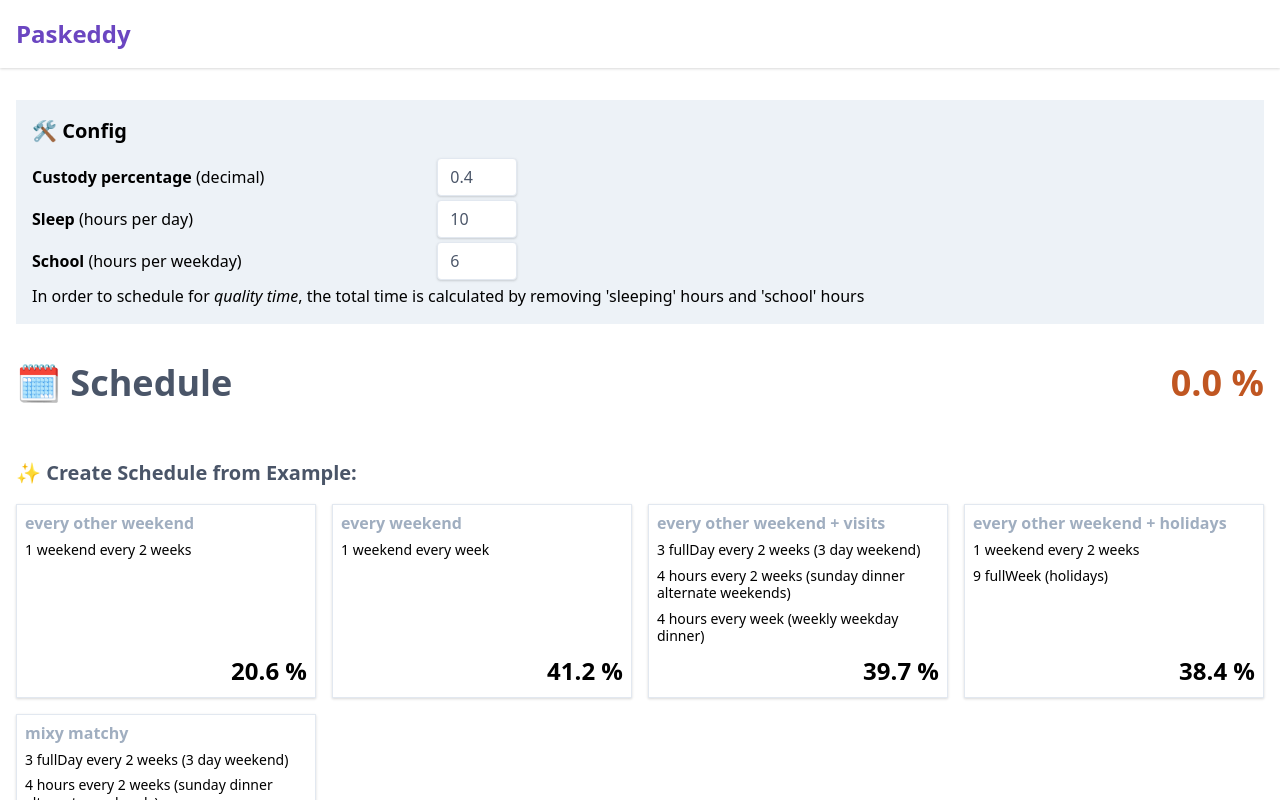
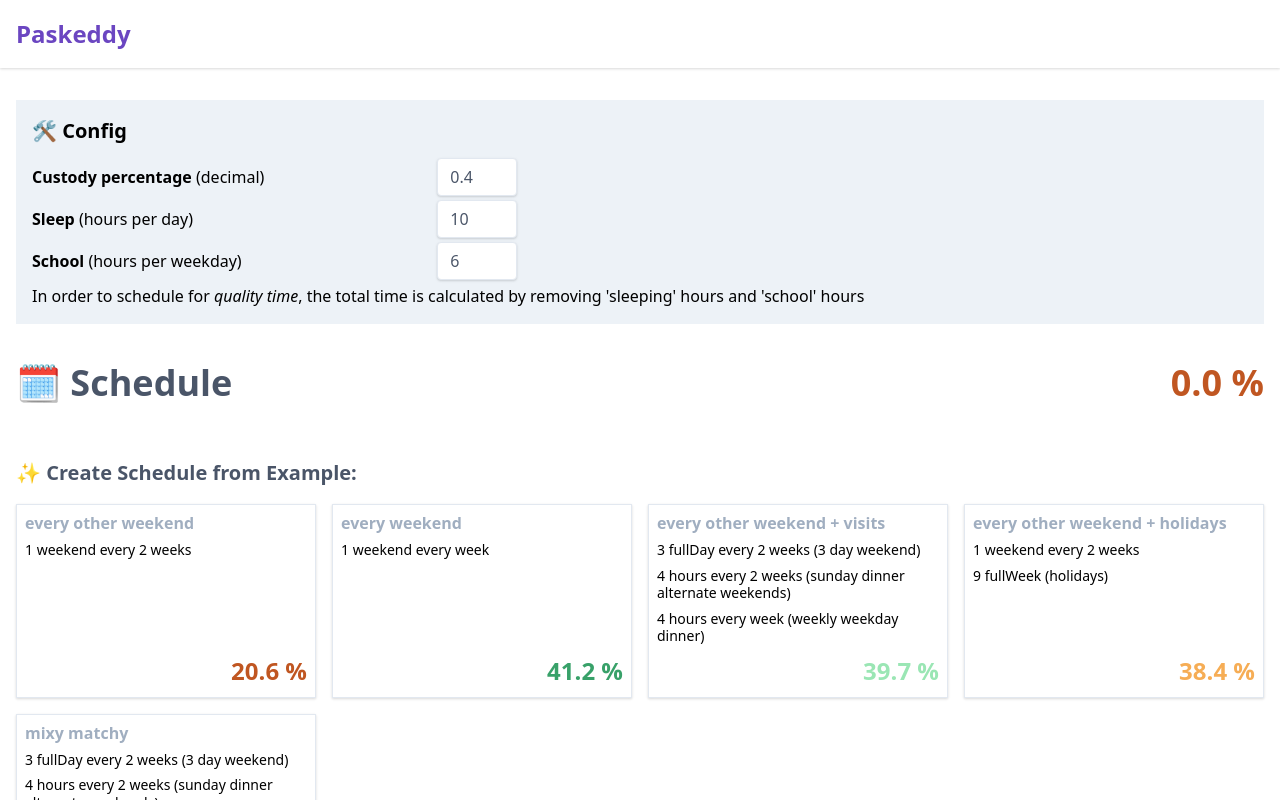
Before and after one commit to thedamon/paskedty, a Vue app: page / in a window 1280 px wide. Shown: the top 800 px of the page. Built offline with nearby package versions, Linux system fonts and the light colour scheme.

Commit message:
style fix

```diff
--- a/src/App.vue
+++ b/src/App.vue
@@ -40,7 +40,7 @@
         <div class="flex-1">
         <EventItem v-for="(evt, edx) in sched.events" :key="edx" v-bind="evt"/>
         </div>
-        <p class="text-2xl text-right font-bold" :class="`text-${sched.pctColor}`">{{ sched.pctFormatted }} %</p>
+        <p class="text-2xl text-right font-bold" :class="`${sched.pctColor}`">{{ sched.pctFormatted }} %</p>
       </button>
     </div>
 
```
